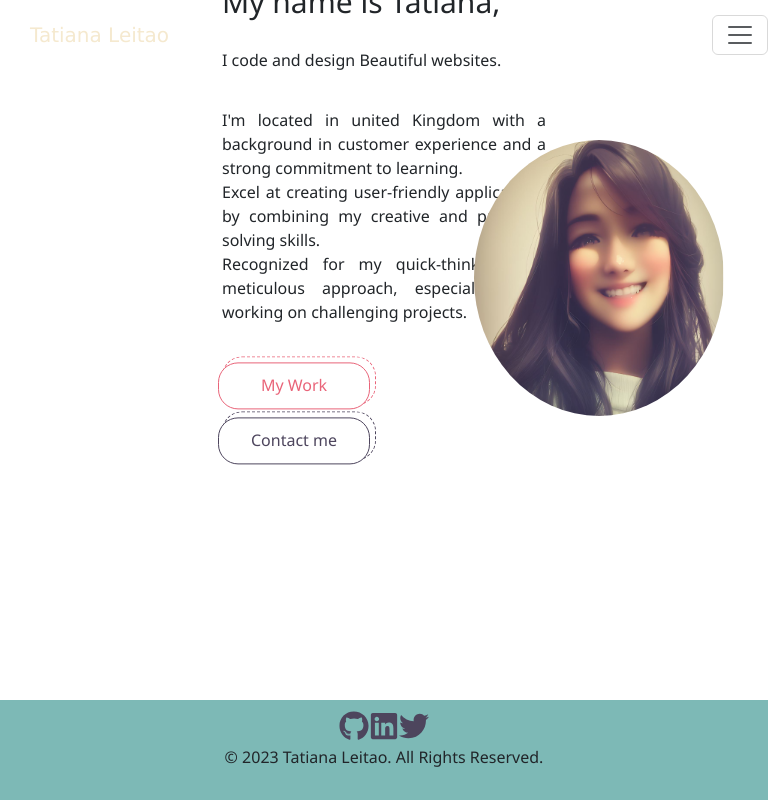
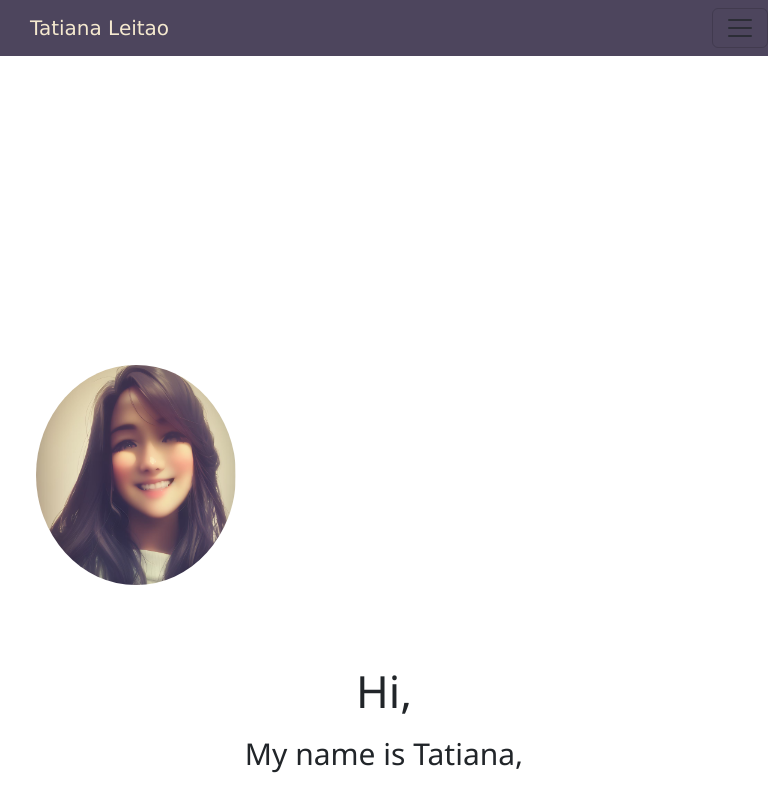
Before and after one commit to felisbertotati/react-portfolio, a React (Create React App) app in the folder react-portfolio/: page / in a window 768 px wide. Shown: the top 800 px of the page. Built offline with nearby package versions, Linux system fonts and the light colour scheme.

Commit message:
- added github icon in cards - added link

```diff
--- a/react-portfolio/src/App.css
+++ b/react-portfolio/src/App.css
@@ -22,25 +22,9 @@ footer {
 
 /*navbar style*/
 
-:root {
-  --text-color: #333;
-  --bg-color: #fff;
+.navbar {
+  background-color: #4d455d;
 }
-.dark-mode {
-  --text-color: #fff;
-  --bg-color: #333;
-}
-.navbar {
-  background-color: var(--bg-color);
-  color: var(--text-color);
-  height: 70px;
-  width: 100%;
-}
-
-/* .navbar {
-  background-color: #4d455d;
-
-} */
 
 .nav-link {
   color: #f5e9cf;
@@ -69,7 +53,6 @@ footer {
 
 .jumbotron {
   position: relative;
-
   padding-top: 30%;
 }
 
@@ -101,13 +84,12 @@ footer {
   position: absolute;
   top: 70px;
   right: 50px;
-  width: 220px;
+  width: 300px;
   height: auto;
 }
 
 .avatarImage {
   border-radius: 50%;
-  width: 250px;
 }
 
 /*Buttons style*/
@@ -224,8 +206,6 @@ footer {
   text-align: center;
 }
 
-/*Style carousel*/
-
 /*Creat a button*/
 
 .btn-projects {
@@ -258,6 +238,21 @@ footer {
   color: white;
   background-color: #e96479;
   color: #f5e9cf;
+}
+
+.btn-container {
+  width: 100%;
+  display: flex;
+  justify-content: space-between;
+}
+
+.card-icon {
+  color: #e96479;
+}
+
+.card-icon:hover {
+  color: #4d455d;
+  cursor: pointer;
 }
 
 /*Style skills page*/
@@ -381,3 +376,58 @@ footer {
   padding-top: 30px;
   color: #4d455d;
 }
+
+/*media query*/
+
+@media (max-width: 768px) {
+  .reverse {
+    display: flex;
+    flex-direction: column-reverse;
+  }
+
+  .childOne {
+    position: static;
+    transform: none;
+    text-align: center;
+    padding-bottom: 50px;
+    width: 100%;
+  }
+
+  .avatar {
+    position: static;
+    margin-top: 50px;
+    margin-bottom: 50px;
+    text-align: center;
+    width: 100%;
+  }
+
+  .avatarImage {
+    width: 250px;
+  }
+
+  .btn-border {
+    margin-bottom: 20px;
+  }
+
+  .btn-border-two {
+    margin-bottom: 20px;
+  }
+}
+
+@media only screen and (max-width: 1024px) and (min-width: 768px) {
+  .jumbotron {
+    margin-top: 50px;
+  }
+
+  .about {
+    width: 75%;
+  }
+
+  .avatar {
+    width: 15%;
+  }
+
+  .avatarImage {
+    width: 200px;
+  }
+}
--- a/react-portfolio/src/myprojects.json
+++ b/react-portfolio/src/myprojects.json
@@ -4,41 +4,47 @@
     "name": "Horiseon",
     "image": "../images/horiseon_ori.png",
     "about": " Organize the website with semantic HTML ",
-    "url": "https://felisbertotati.github.io/Semantic-HTML/"
+    "url": "https://felisbertotati.github.io/Semantic-HTML/",
+    "githubUrl": "https://github.com/felisbertotati/Semantic-HTML"
   },
   {
     "id": 2,
     "name": "Finances",
     "image": "../images/finances.png",
     "about": "Real-world situation on analyzing the financial records of a company. ",
-    "url": "https://felisbertotati.github.io/Console-Finances/"
+    "url": "https://felisbertotati.github.io/Console-Finances/",
+    "githubUrl": "https://github.com/felisbertotati/Console-Finances"
   },
   {
     "id": 3,
     "name": "Code Quiz",
     "image": "../images/codequiz.png",
     "about": "Create a multiple-choice coding quiz that can keep track of the high scores.",
-    "url": "https://felisbertotati.github.io/Code-Quiz/"
+    "url": "https://felisbertotati.github.io/Code-Quiz/",
+    "githubUrl": "https://github.com/felisbertotati/Code-Quiz"
   },
   {
     "id": 4,
     "name": "Daily Planner ",
     "image": "../images/dailyplanner.png",
     "about": "Create a calendar app allowing user's to save events for each hour of the day. ",
-    "url": "https://github.com/felisbertotati/Daily-Planner-Calendar"
+    "url": "https://github.com/felisbertotati/Daily-Planner-Calendar",
+    "githubUrl": "https://github.com/felisbertotati/Daily-Planner-Calendar"
   },
   {
     "id": 5,
     "name": "Weather App",
     "image": "../images/weather.png",
     "about": " Create a weather dashboar application allowing users see the weather forecast. ",
-    "url": "https://felisbertotati.github.io/Weather-App/"
+    "url": "https://felisbertotati.github.io/Weather-App/",
+    "githubUrl": "https://github.com/felisbertotati/Weather-App"
   },
   {
     "id": 6,
     "name": "Calorie",
     "image": "../images/calorie.png",
     "about": "App that allows users choose tips of cousin and ingredients ",
-    "url": "https://marilynwho.github.io/calory-app/"
+    "url": "https://marilynwho.github.io/calory-app/",
+    "githubUrl": "https://github.com/felisbertotati/calory-app"
   }
 ]
--- a/react-portfolio/src/pages/HomePage.js
+++ b/react-portfolio/src/pages/HomePage.js
@@ -6,7 +6,7 @@ function HomePage() {
   return (
     <>
       <div class="jumbotron">
-        <div className="row row-cols-1 row-cols-sm-1 row-cols-md-2 row-cols-lg-1">
+        <div className="row row-cols-1 row-cols-sm-1 row-cols-md-2 row-cols-lg-1 reverse">
           <div className="childOne">
             <h1 className="display-4 hi ">Hi,</h1>
             <h2 className="lead">My name is Tatiana,</h2>
--- a/react-portfolio/src/pages/ProjectsPages.js
+++ b/react-portfolio/src/pages/ProjectsPages.js
@@ -1,7 +1,7 @@
 import React, { useRef, useEffect } from "react";
 import myWork from "../myprojects.json";
 import { Carousel } from "react-bootstrap";
-import { FaArrowLeft, FaArrowRight } from "react-icons/fa";
+import { FaArrowLeft, FaArrowRight, FaGithub } from "react-icons/fa";
 
 function ProjectsPages() {
   const carouselRef = useRef(null);
@@ -60,9 +60,27 @@ function ProjectsPages() {
                               alt="My work images"
                             ></img>
                             <p className="card-text">{work.about}</p>
-                            <div className="btn-projects-border">
-                              <a href={work} className="btn-projects">
-                                Go somewhere
+                            <div className="btn-container">
+                              <div className="btn-projects-border">
+                                <a
+                                  href={work.url}
+                                  className="btn-projects"
+                                  target="_blank"
+                                  rel="noopener noreferrer"
+                                >
+                                  Go somewhere
+                                </a>
+                              </div>
+
+                              <a
+                                href={work.githubUrl}
+                                target="_blank"
+                                rel="noopener noreferrer"
+                              >
+                                <FaGithub
+                                  size={30}
+                                  className="card-icon mb-5 "
+                                />
                               </a>
                             </div>
                           </div>
```
